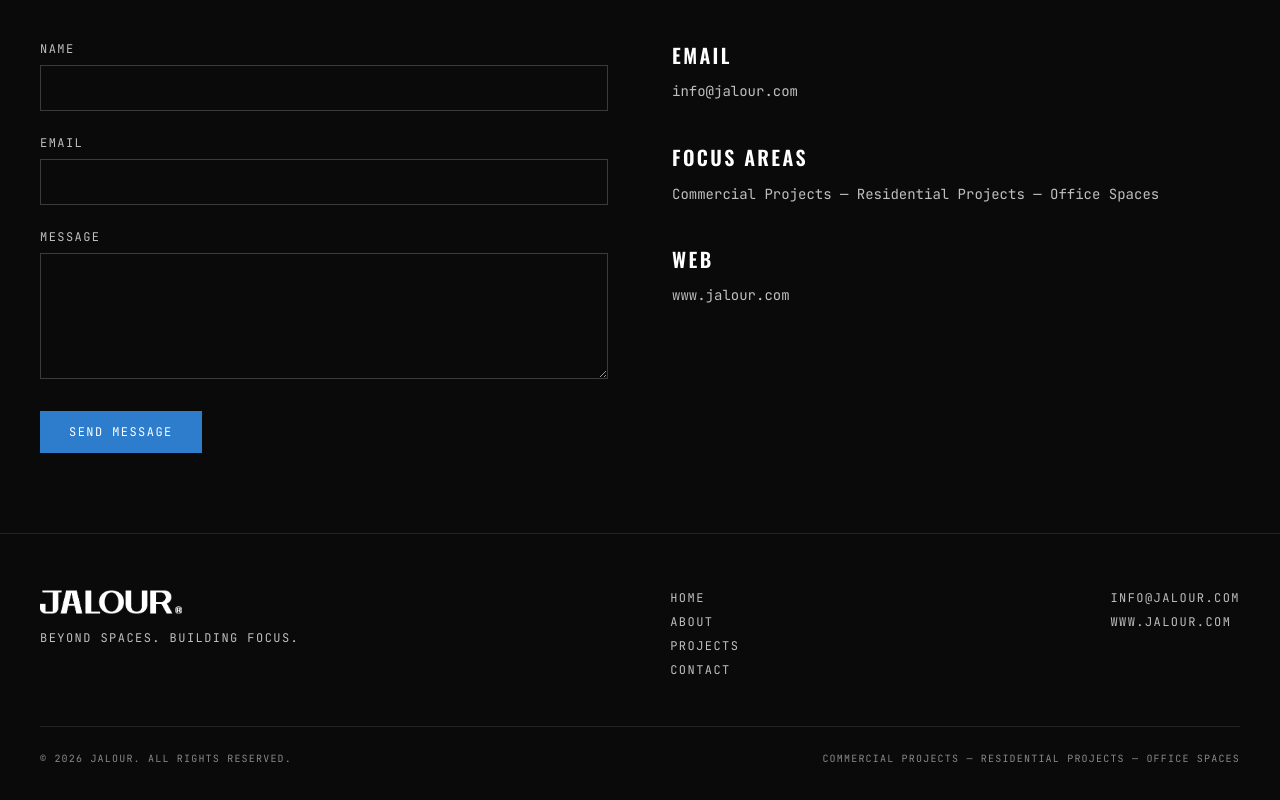
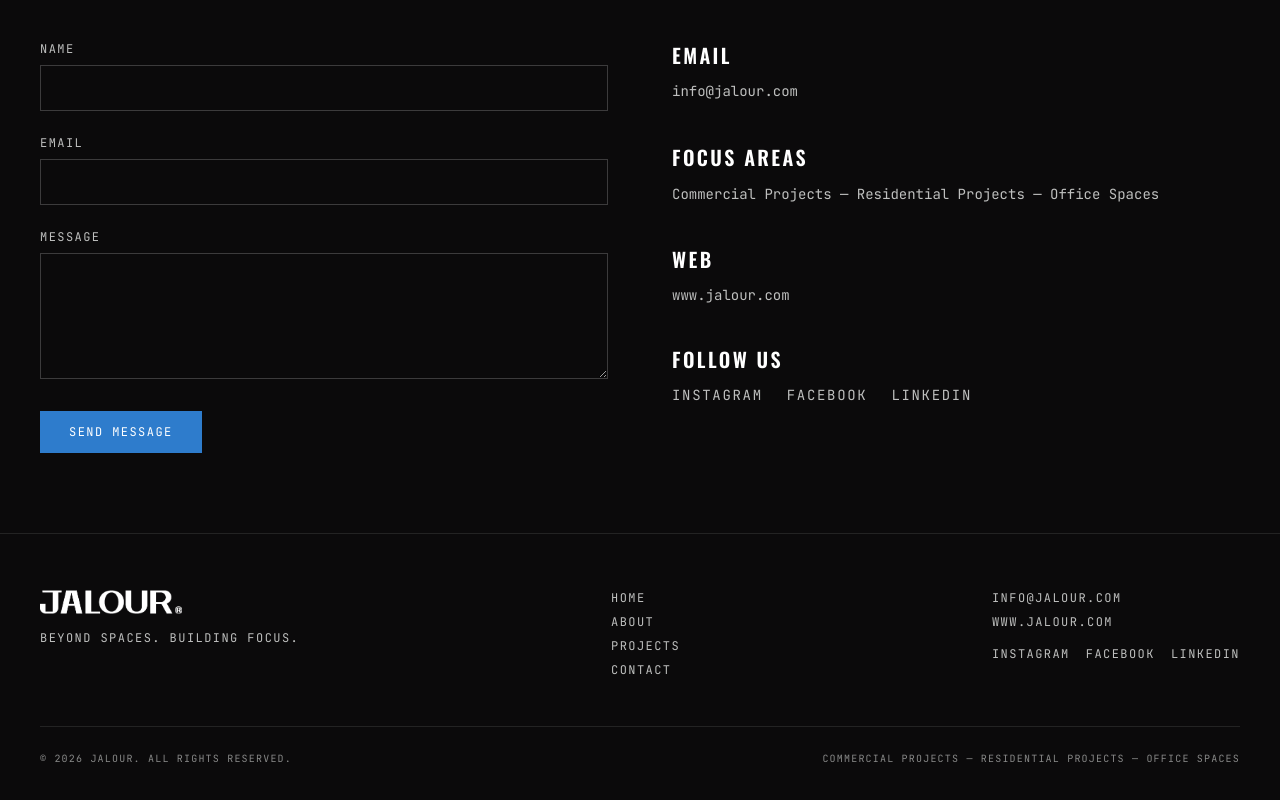
Before and after one commit to abdelnabiii/jalour-site, a Next.js app: page /contact in a window 1280 px wide. Shown: the part 500-1300 px from the top of the page. Built offline with nearby package versions, Linux system fonts and the light colour scheme.

Commit message:
Add Instagram, Facebook, and LinkedIn links to Contact and Footer

```diff
--- a/src/app/contact/page.tsx
+++ b/src/app/contact/page.tsx
@@ -1,5 +1,6 @@
 import type { Metadata } from "next";
 import ContactForm from "@/components/ContactForm";
+import { SOCIAL_LINKS } from "@/lib/social";
 
 export const metadata: Metadata = {
   title: "Contact | JALOUR",
@@ -53,6 +54,24 @@
               </h2>
               <p className="mt-3 text-sm text-jalour-grey">www.jalour.com</p>
             </div>
+            <div>
+              <h2 className="font-display text-xl font-semibold uppercase tracking-jalour text-jalour-white">
+                Follow Us
+              </h2>
+              <div className="mt-3 flex gap-6">
+                {SOCIAL_LINKS.map((social) => (
+                  <a
+                    key={social.label}
+                    href={social.href}
+                    target="_blank"
+                    rel="noopener noreferrer"
+                    className="text-sm tracking-jalour uppercase text-jalour-grey hover:text-jalour-blue"
+                  >
+                    {social.label}
+                  </a>
+                ))}
+              </div>
+            </div>
           </div>
         </div>
       </section>
--- a/src/components/Footer.tsx
+++ b/src/components/Footer.tsx
@@ -1,5 +1,6 @@
 import Link from "next/link";
 import Logo from "@/components/Logo";
+import { SOCIAL_LINKS } from "@/lib/social";
 
 export default function Footer() {
   return (
@@ -25,6 +26,19 @@
               info@jalour.com
             </a>
             <span>www.jalour.com</span>
+            <div className="mt-2 flex gap-4">
+              {SOCIAL_LINKS.map((social) => (
+                <a
+                  key={social.label}
+                  href={social.href}
+                  target="_blank"
+                  rel="noopener noreferrer"
+                  className="hover:text-jalour-blue"
+                >
+                  {social.label}
+                </a>
+              ))}
+            </div>
           </div>
         </div>
 
--- /dev/null
+++ b/src/lib/social.ts
@@ -0,0 +1,5 @@
+export const SOCIAL_LINKS = [
+  { label: "Instagram", href: "https://www.instagram.com/jalour.eg/" },
+  { label: "Facebook", href: "https://www.facebook.com/share/1Hs3oVVv9E/?mibextid=wwXIfr" },
+  { label: "LinkedIn", href: "https://www.linkedin.com/company/jalour-developments/" },
+];
```
